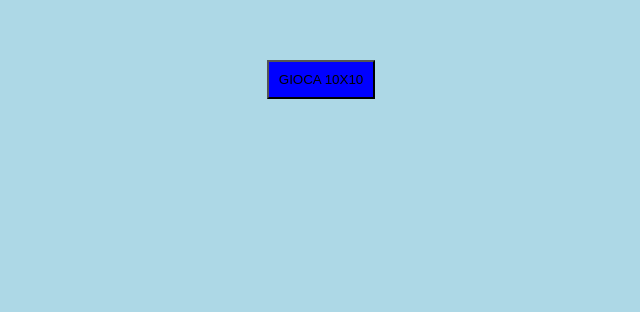
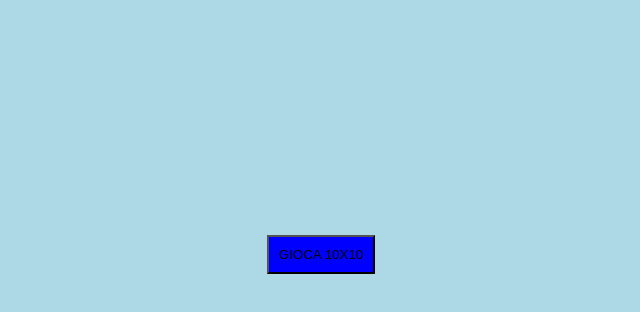
Before and after one commit to albim360/js-campominato-grid, a plain HTML site: page index.html in a window 1280 px wide. Shown: the part 146-458 px from the top of the page, without its empty margins (319-959 px from the left). Drawn offline with Linux system fonts and the light colour scheme.

Commit message:
FIX container in base al vh

```diff
--- a/css/app.css
+++ b/css/app.css
@@ -27,7 +27,7 @@ body {
     display: flex;
     align-items: center;
     justify-content: center;
-    min-height: 450px;
+    min-height: 100vh;
 }
 
 /*
```
